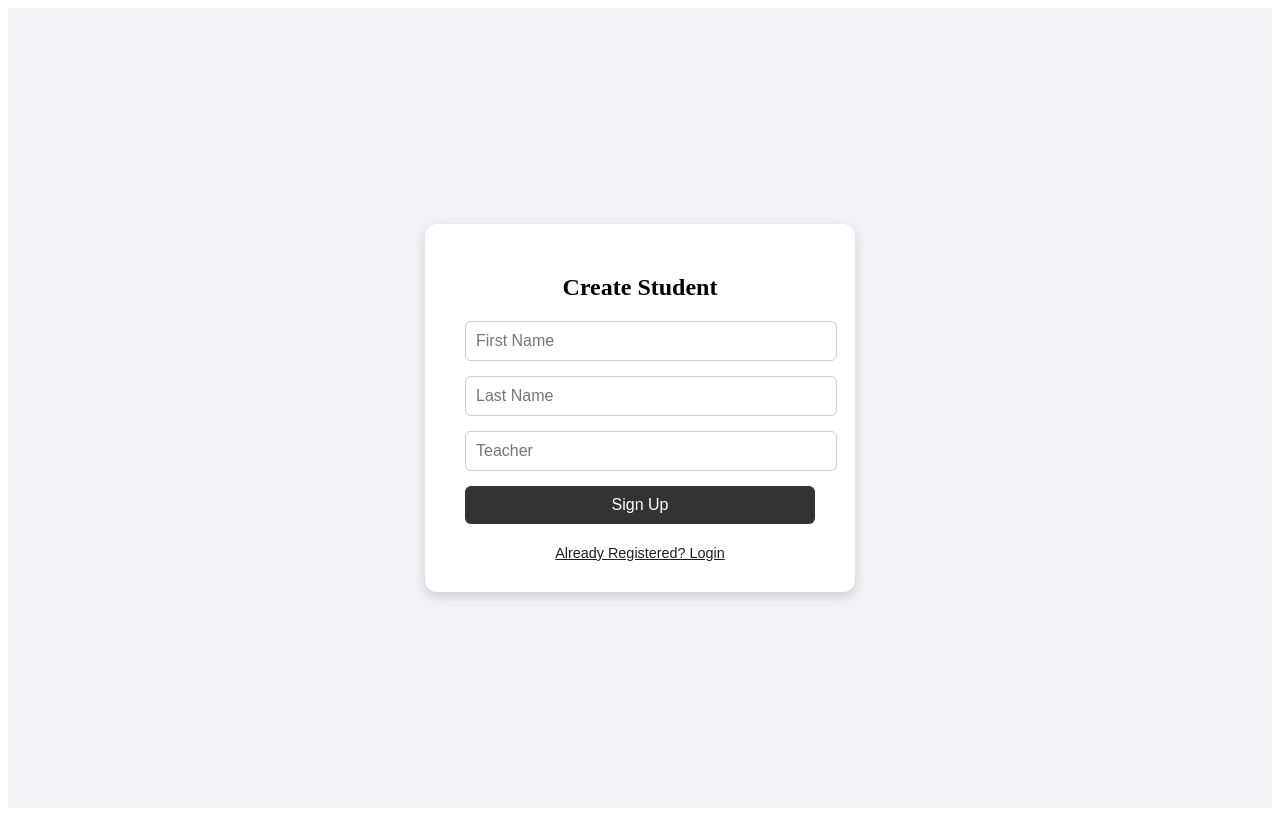
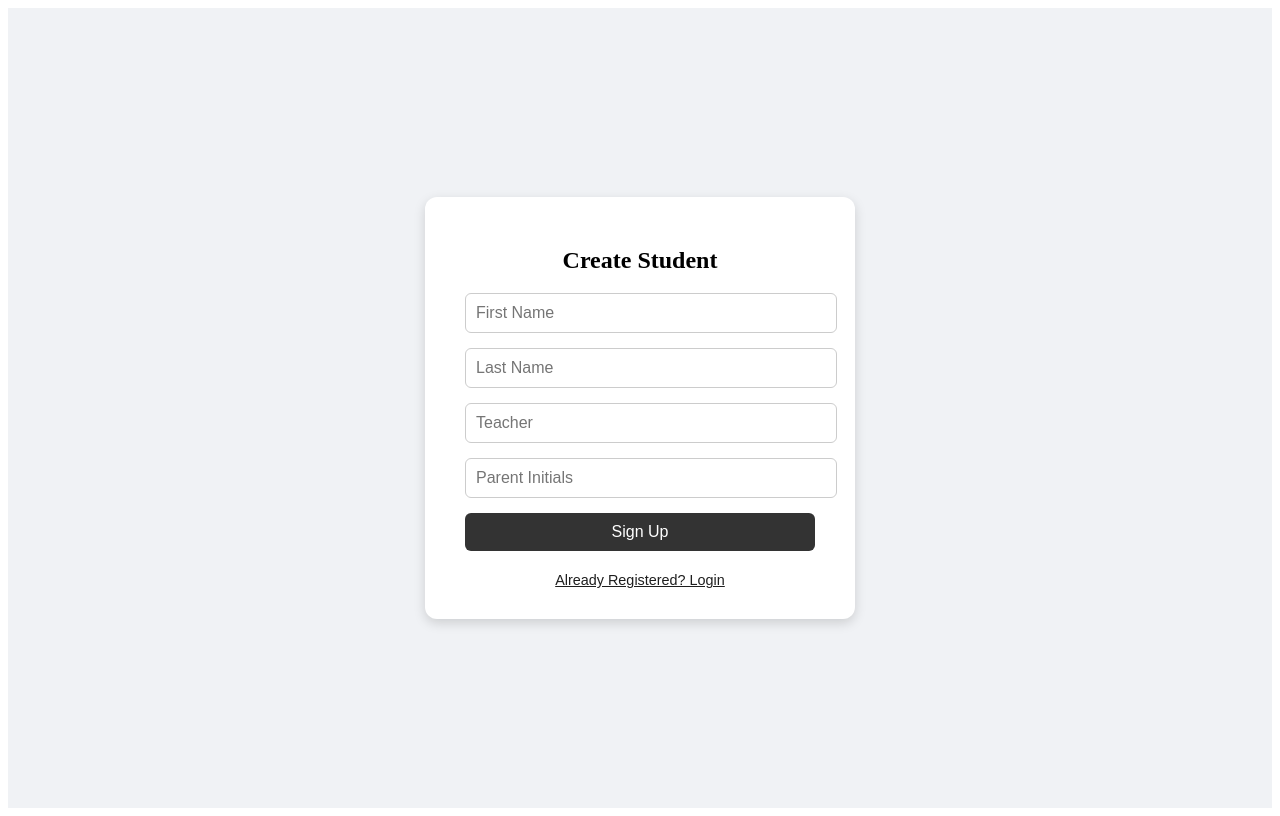
Before and after one commit to pieceoftoast42/school-website, a React (Vite) app: page / in a window 1280 px wide. Both pictures are taken after a click on the button "New Student? Sign Up". Built offline with nearby package versions, Linux system fonts and the light colour scheme.

Commit message:
Update Signup.jsx

```diff
--- a/src/components/Signup.jsx
+++ b/src/components/Signup.jsx
@@ -5,6 +5,7 @@ function Signup({ setCurrentUser, switchToLogin })
   const [firstName, setFirstName] = useState("");
   const [lastName, setLastName] = useState("");
   const [teacher, setTeacher] = useState("");
+  const [parentInitials, setParentInitials] = useState("");
 
   const signup = (e) =>
   {
@@ -30,6 +31,7 @@ function Signup({ setCurrentUser, switchToLogin })
       firstName,
       lastName,
       teacher,
+      parentInitials: parentInitials.toUpperCase(),
       readingMinutes: 0
     };
 
@@ -98,6 +100,7 @@ function Signup({ setCurrentUser, switchToLogin })
         <h2>Create Student</h2>
 
         <form onSubmit={signup}>
+
           <input
             type="text"
             placeholder="First Name"
@@ -125,14 +128,31 @@ function Signup({ setCurrentUser, switchToLogin })
             style={styles.input}
           />
 
+          <input
+            type="text"
+            placeholder="Parent Initials"
+            required
+            maxLength="3"
+            value={parentInitials}
+            onChange={(e) =>
+              setParentInitials(e.target.value.toUpperCase())
+            }
+            style={styles.input}
+          />
+
           <button type="submit" style={styles.button}>
             Sign Up
           </button>
+
         </form>
 
-        <button style={styles.switchBtn} onClick={switchToLogin}>
+        <button
+          style={styles.switchBtn}
+          onClick={switchToLogin}
+        >
           Already Registered? Login
         </button>
+
       </div>
     </div>
   );
```
